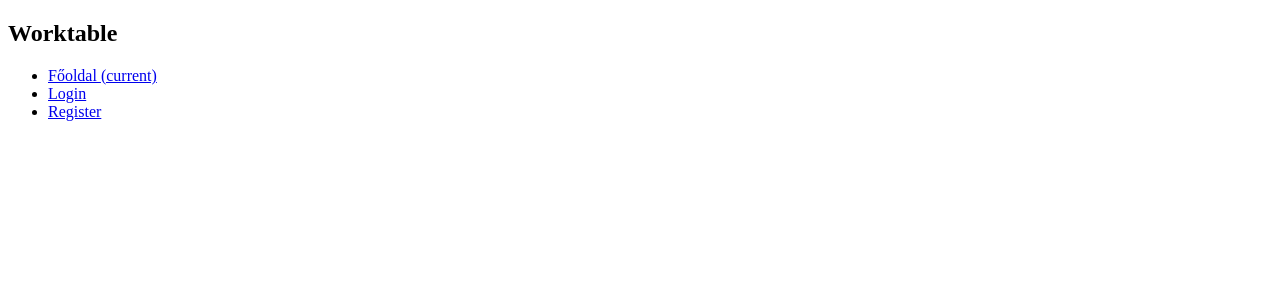
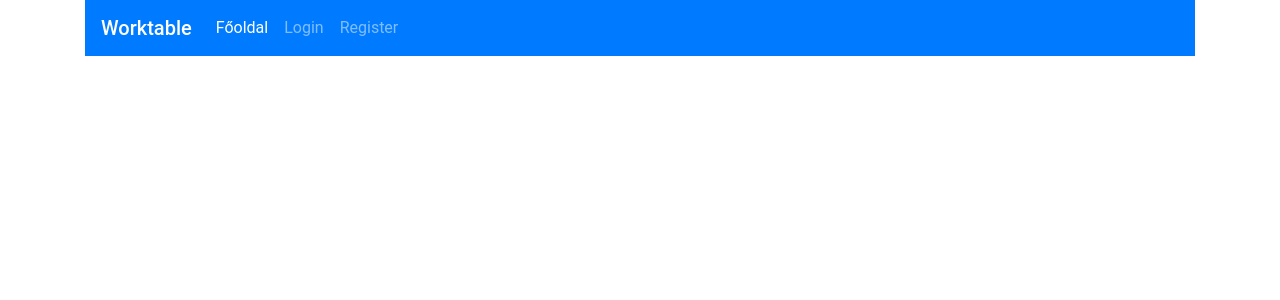
Before and after one commit to Fanni111/Worktable, an Angular app in the folder frontend/: page /index in a window 1280 px wide. Shown: the top 300 px of the page. Built offline with nearby package versions, Linux system fonts and the light colour scheme.

Commit message:
Develop style

```diff
--- a/frontend/package.json
+++ b/frontend/package.json
@@ -25,13 +25,13 @@
     "zone.js": "~0.8.26"
   },
   "devDependencies": {
-    "@angular-devkit/build-angular": "~0.13.0",
+    "@angular-devkit/build-angular": "^0.13.5",
     "@angular/cli": "~7.3.4",
     "@angular/compiler-cli": "~7.2.0",
     "@angular/language-service": "~7.2.0",
-    "@types/node": "~8.9.4",
     "@types/jasmine": "~2.8.8",
     "@types/jasminewd2": "~2.0.3",
+    "@types/node": "~8.9.4",
     "codelyzer": "~4.5.0",
     "jasmine-core": "~2.99.1",
     "jasmine-spec-reporter": "~4.2.1",
--- a/frontend/src/styles.css
+++ b/frontend/src/styles.css
@@ -1 +1,5 @@
 /* You can add global styles to this file, and also import other style files */
+@import "https://maxcdn.bootstrapcdn.com/bootstrap/4.0.0-beta.2/css/bootstrap.min.css";
+
+html, body { height: 100%; }
+body { margin: 0; font-family: 'Roboto', sans-serif; }
```
Also changed, not shown: 1 other file (tests, documents, lock files or other folders).
